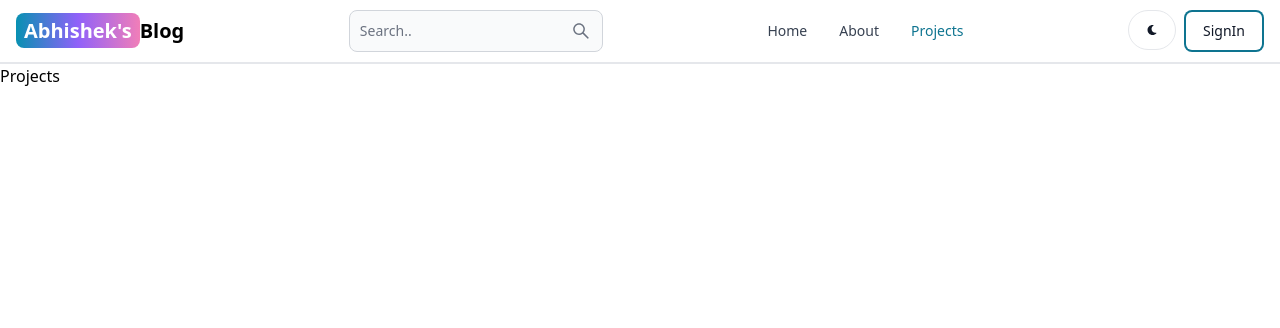
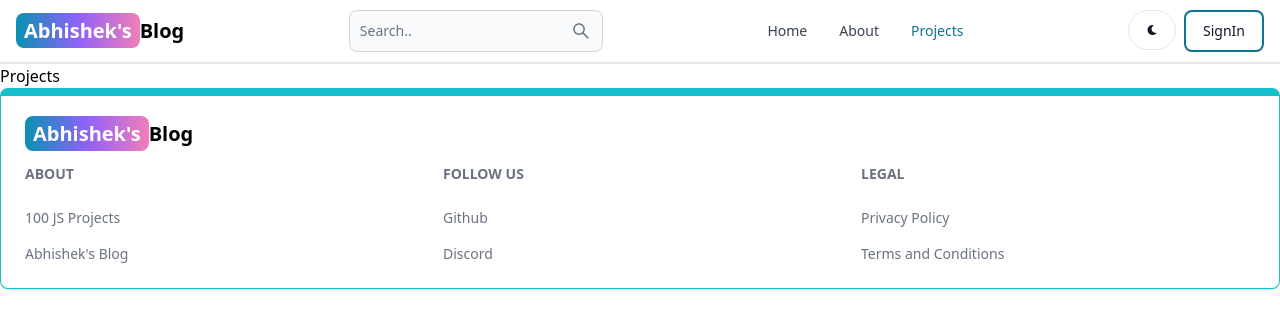
Before and after one commit to Abhishekrgadad/Mern-Blog-FullStack, a React (Vite) app in the folder Client/: page /projects in a window 1280 px wide. Shown: the top 328 px of the page. Built offline with nearby package versions, Linux system fonts and the light colour scheme.

Commit message:
Added Footer

```diff
--- a/Client/src/App.jsx
+++ b/Client/src/App.jsx
@@ -6,6 +6,7 @@ import SignUp from './pages/SignUp';
 import Dashboard from './pages/Dashboard';
 import Projects from './pages/Projects';
 import Header from './components/Header';
+import Footer from './components/Footer';
 
 export default function App(){
     return(
@@ -19,6 +20,7 @@ export default function App(){
                 <Route path='/dashboard' element={<Dashboard/>}/>
                 <Route path='/projects' element={<Projects/>} />
             </Routes>
+            <Footer/>
         </BrowserRouter>
     )
 };
--- /dev/null
+++ b/Client/src/components/Footer.jsx
@@ -0,0 +1,66 @@
+import React from 'react'
+import { Footer } from 'flowbite-react'
+import {Link}  from 'react-router-dom';
+export default function footer() {
+  return (
+    <Footer container className='border border-t-8 border-teal-400'>
+      <div className="w-full max-w-7xl mx-auto">
+        <div className="">
+          <div className=" ">
+          <Link to="/" className='self-center whitespace-nowrap text-lg sm:text-xl font-semibold dark:text-white'>
+          <span className='px-2 py-1 bg-gradient-to-r from-cyan-600 via-purple-500 to-pink-400 rounded-lg text-white'>Abhishek's</span>
+          Blog
+        </Link>
+          </div>
+          <div className="grid grid-cols-2 gap-3 sm:mt-4 sm:grid-cols-3 sm:gap-6">
+            <div>
+              <Footer.Title title='About'/>
+            <Footer.LinkGroup col>
+              <Footer.Link href='https://wwww.100jsprojects.com'
+              target='_blank'
+              rel='noopener noreferrer'>
+                100 JS Projects
+              </Footer.Link>
+              <Footer.Link href='https://wwww.100jsprojects.com'
+              target='/about'
+              rel='noopener noreferrer'>
+                Abhishek's Blog
+              </Footer.Link>
+            </Footer.LinkGroup>
+            </div>
+            <div>
+              <Footer.Title title='Follow Us'/>
+            <Footer.LinkGroup col>
+              <Footer.Link href='https://wwww.github.com/abhishekrgadad'
+              target='_blank'
+              rel='noopener noreferrer'>
+                Github
+              </Footer.Link>
+              <Footer.Link href='https://wwww.discord.com'
+              target='_blank'
+              rel='noopener noreferrer'>
+                Discord
+              </Footer.Link>
+            </Footer.LinkGroup>
+            </div>
+            <div>
+              <Footer.Title title='Legal'/>
+            <Footer.LinkGroup col>
+              <Footer.Link
+              target='#'>
+                Privacy Policy
+              </Footer.Link>
+              <Footer.Link
+              target='#'
+              >
+                Terms and Conditions
+              </Footer.Link>
+            </Footer.LinkGroup>
+            </div>
+
+          </div>
+        </div>
+      </div>
+    </Footer>
+  )
+};
```
